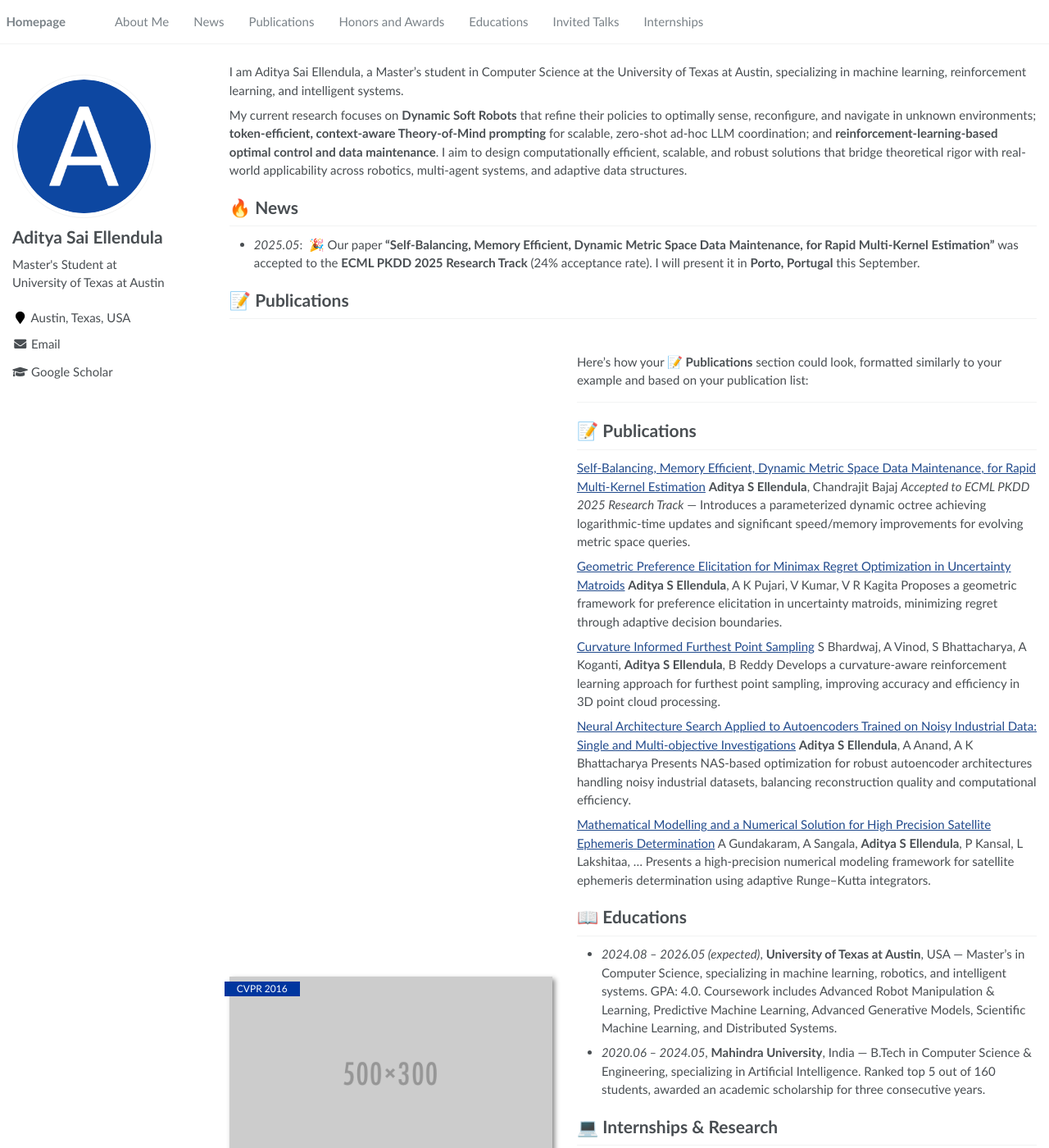
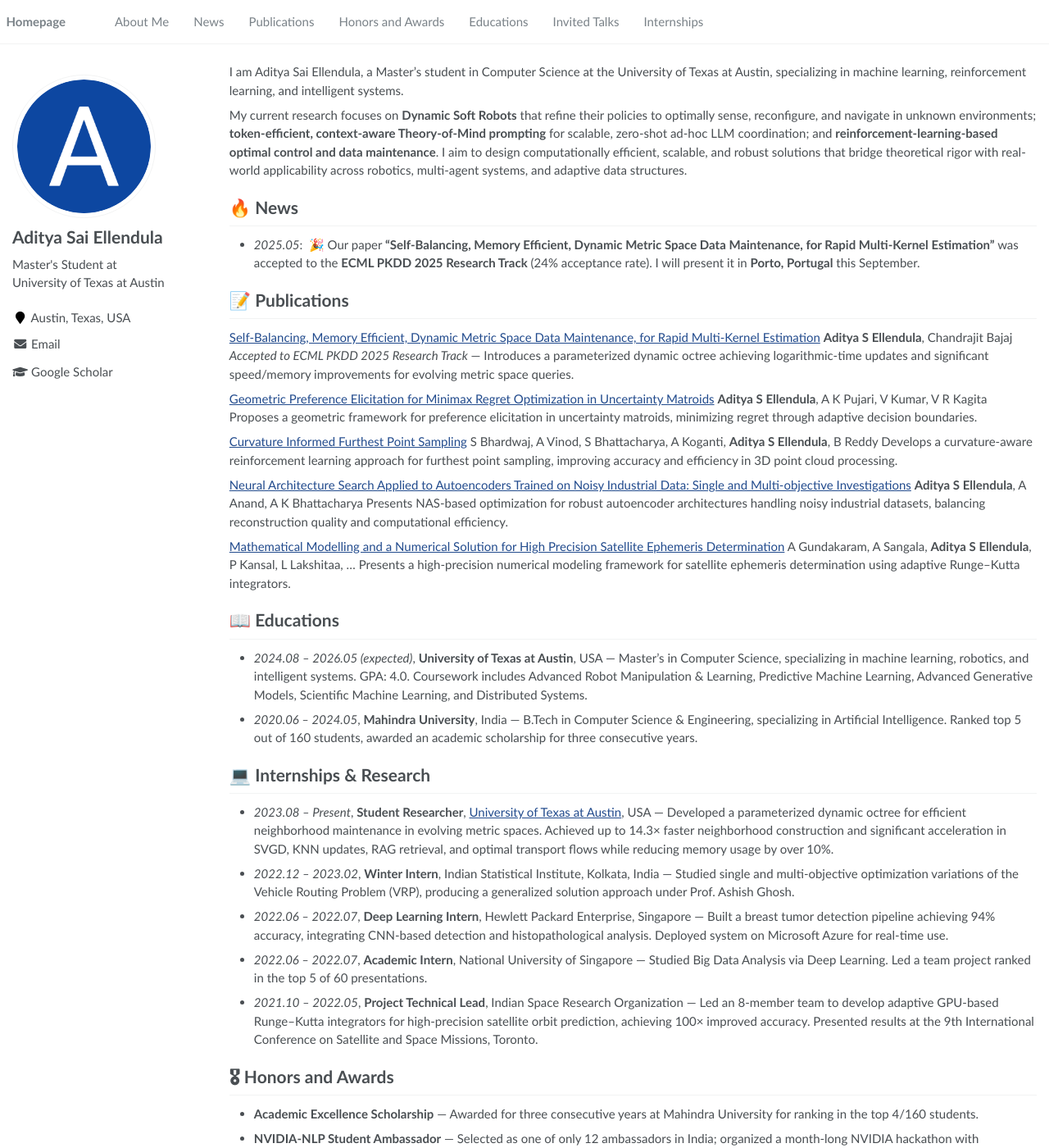
Before and after one commit to SetasAditya/SetasAditya.github.io, a Jekyll site: the page built from _pages/about.md, in a window 1280 px wide and 1400 px high. Shown: the whole window at 82% size. Built offline with Jekyll 4.4.1, drawn with Linux system fonts in a browser that asks for light colours.

Commit message:
Set Up updated

```diff
--- a/_pages/about.md
+++ b/_pages/about.md
@@ -25,15 +25,6 @@ My current research focuses on **Dynamic Soft Robots** that refine their policie
 # 🔥 News
 
 - *2025.05*:  🎉 Our paper **"Self-Balancing, Memory Efficient, Dynamic Metric Space Data Maintenance, for Rapid Multi-Kernel Estimation"** was accepted to the **ECML PKDD 2025 Research Track** (24% acceptance rate). I will present it in **Porto, Portugal** this September.
-
-# 📝 Publications
-
-<div class='paper-box'><div class='paper-box-image'><div><div class="badge">CVPR 2016</div><img src='images/500x300.png' alt="sym" width="100%"></div></div>
-<div class='paper-box-text' markdown="1">
-
-Here’s how your **📝 Publications** section could look, formatted similarly to your example and based on your publication list:
-
----
 
 # 📝 Publications
 
```
